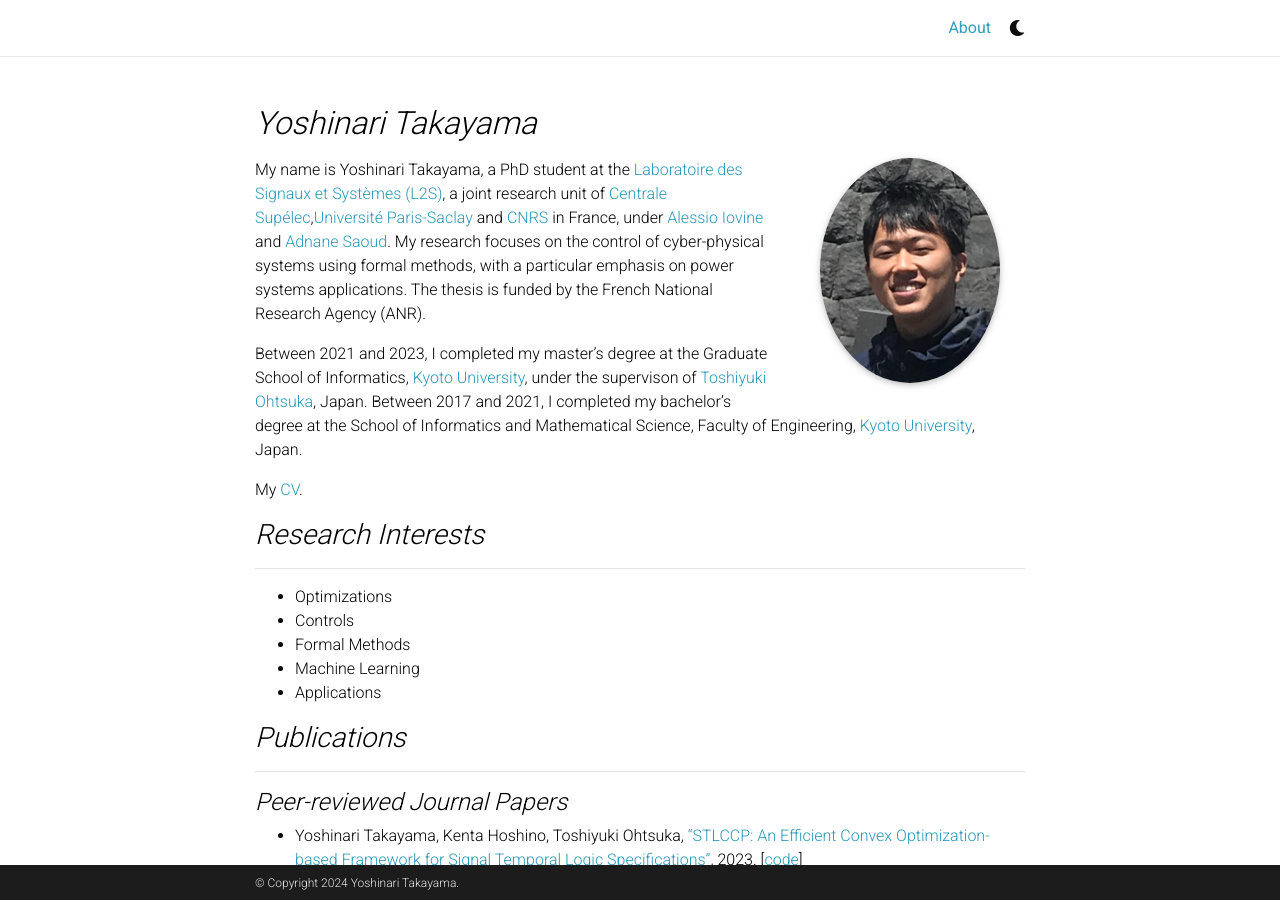
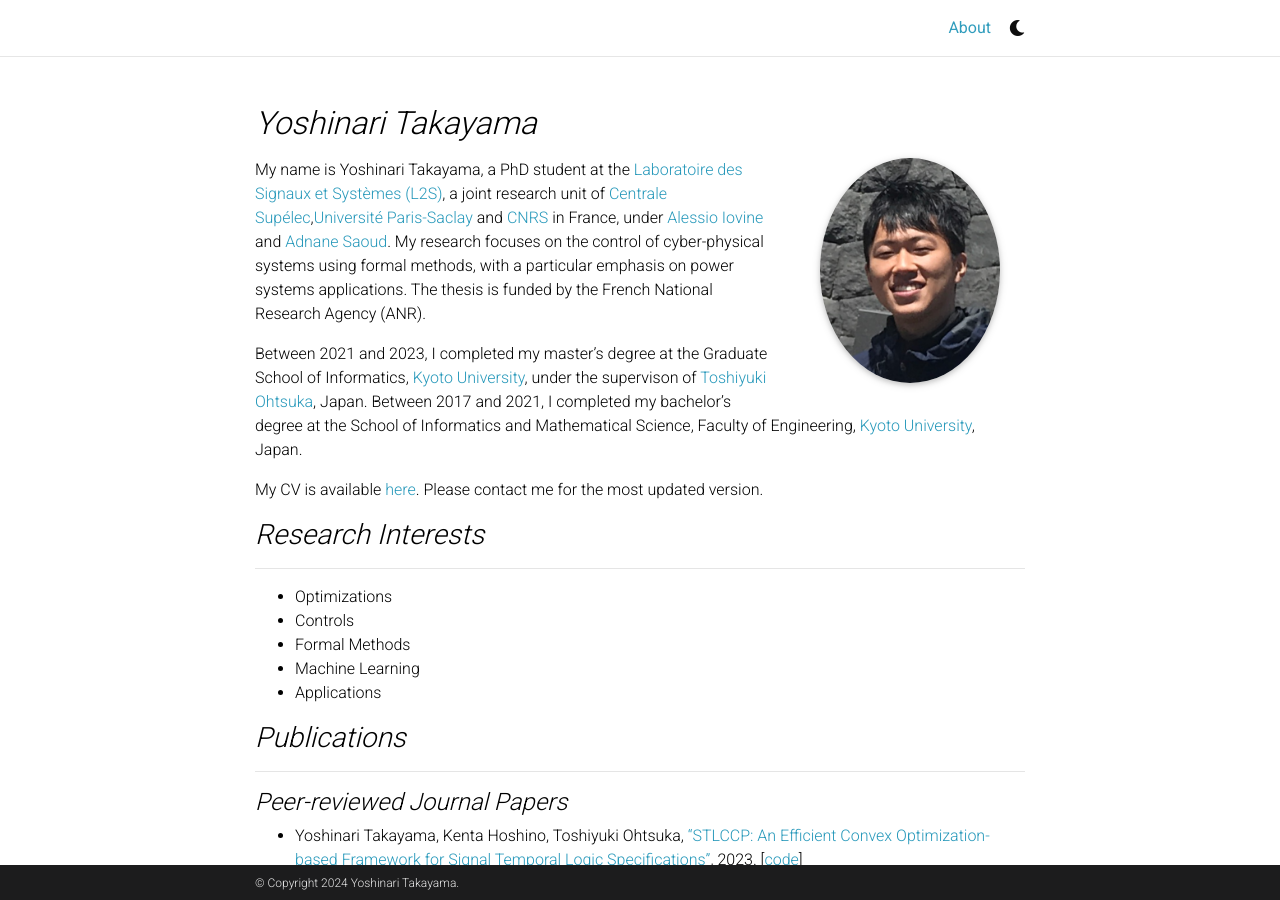
Before and after one commit to yotakayama/yotakayama.github.io, a Jekyll site: the page built from _pages/about.md, in a window 1280 px wide and 900 px high. Built offline with Jekyll 4.4.1, drawn with Linux system fonts in a browser that asks for light colours; comment, search, counter and statistics services are not loaded; a style sheet for code colours, icons or effects is not loaded.

```diff
--- a/_pages/about.md
+++ b/_pages/about.md
@@ -21,7 +21,7 @@
 
 Between 2021 and 2023, I completed my master's degree at the Graduate School of Informatics, [Kyoto University](https://www.kyoto-u.ac.jp/en), under the supervison of [Toshiyuki Ohtsuka](http://www.ids.sys.i.kyoto-u.ac.jp/~ohtsuka/index.htm), Japan. Between 2017 and 2021, I completed my bachelor's degree at the School of Informatics and Mathematical Science, Faculty of Engineering, [Kyoto University](https://www.kyoto-u.ac.jp/en), Japan.
 
-My [CV](https://drive.google.com/file/d/1FFlvlByPZ8seLxW2Yf-DGnhsj_xvpILw/view?usp=sharing).
+My CV is available [here](https://drive.google.com/file/d/1FFlvlByPZ8seLxW2Yf-DGnhsj_xvpILw/view?usp=sharing). Please contact me for the most updated version.
  <style>/*
  ---------------------------------------
 I’m Yoshinari Takayama, a 2nd-year graduate student in Graduate School of Informatics, [Kyoto University](https://www.kyoto-u.ac.jp/en), Japan. My research supervisor is <a href="http://www.ids.sys.i.kyoto-u.ac.jp/~ohtsuka/index.htm">Toshiyuki Ohtsuka</a>.
```
